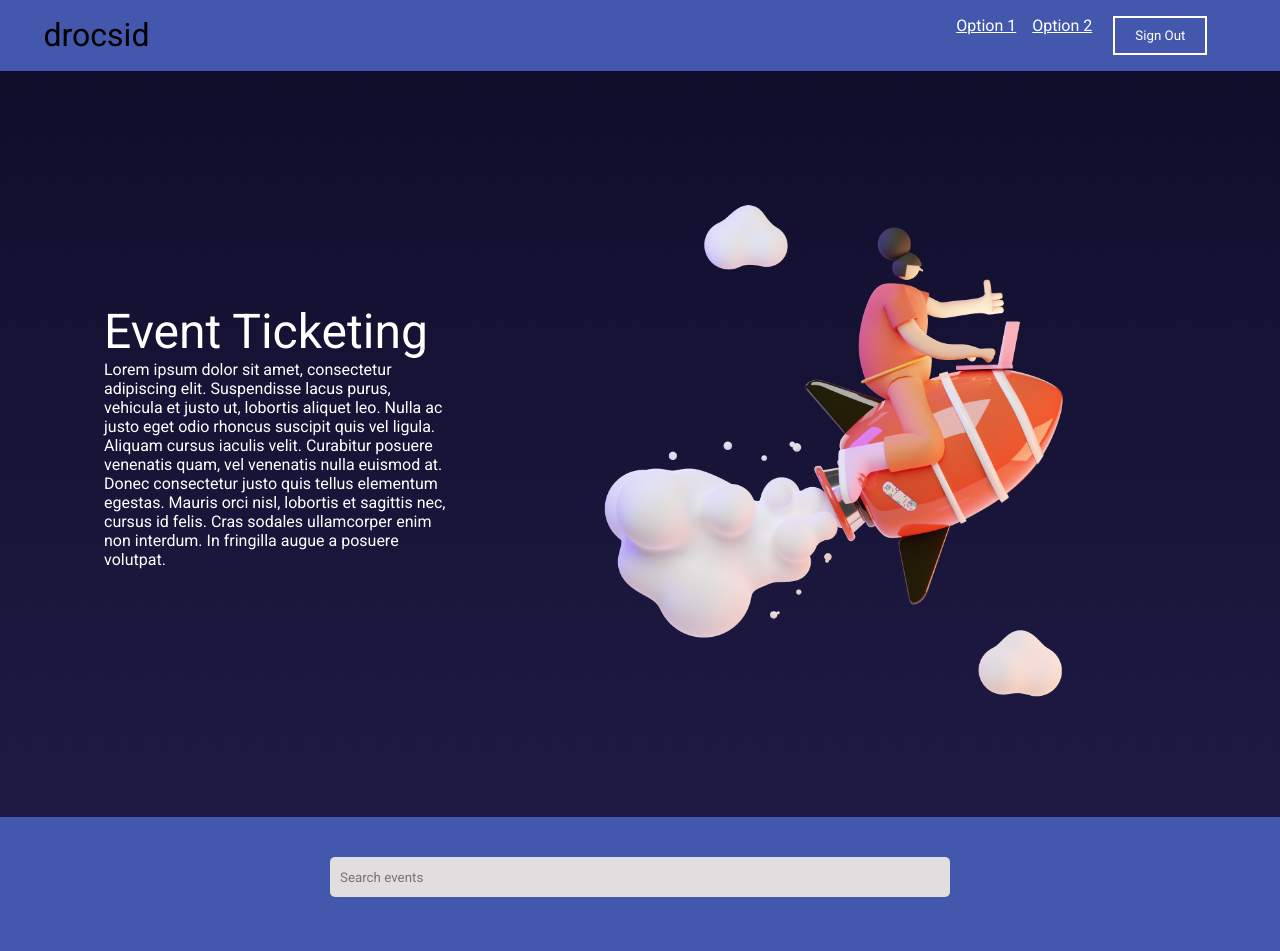
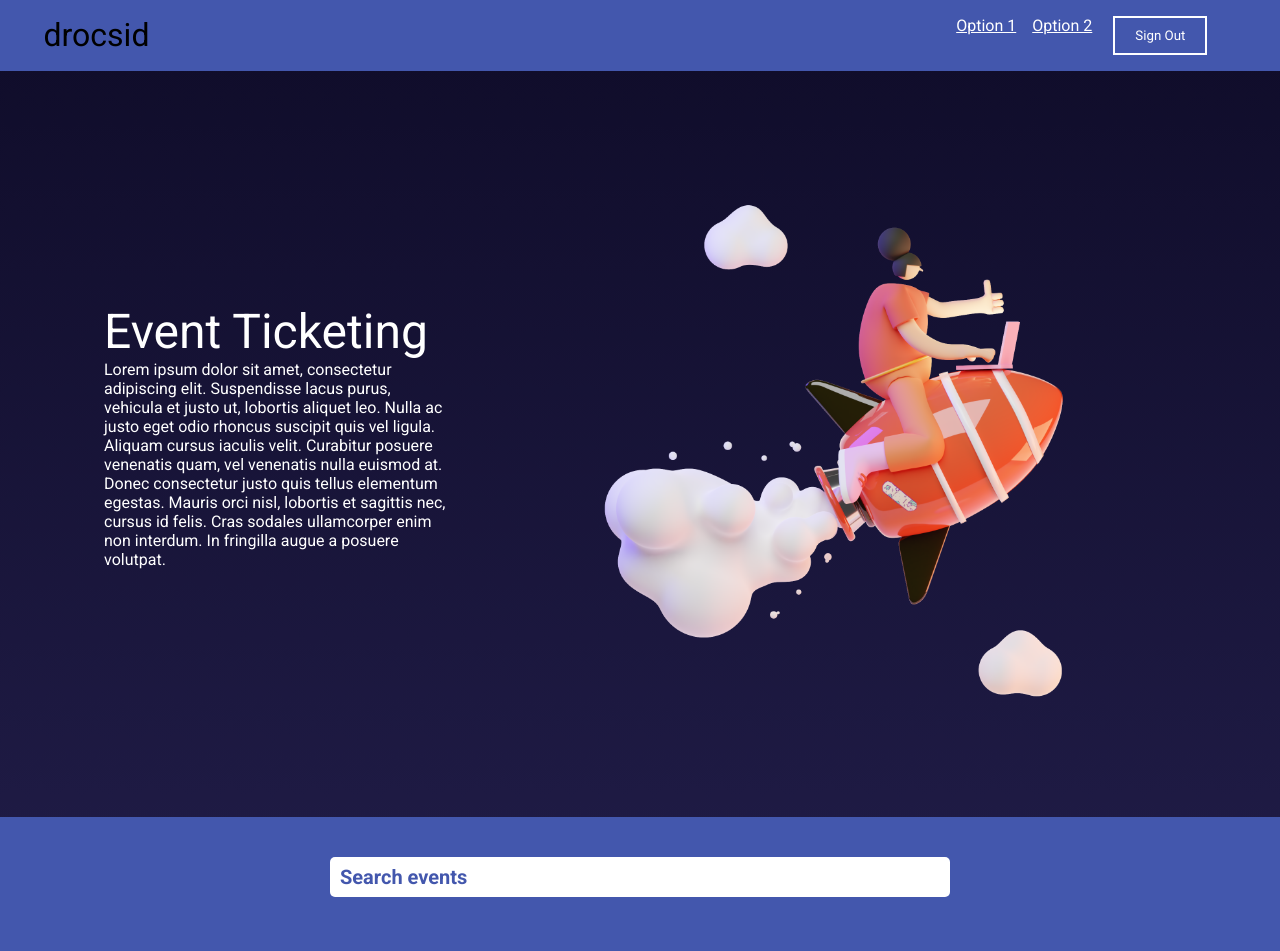
Before and after one commit to MuradSh/Drocsid, a React (Create React App) app in the folder code/drocsid/: page /landing in a window 1280 px wide. Shown: the top 951 px of the page. Built offline with nearby package versions, Linux system fonts and the light colour scheme; no server answers; the database is empty; sample sign-in values are in the browser's storage.

Commit message:
enhance styling for search

```diff
--- a/code/drocsid/src/pages/Landing.css
+++ b/code/drocsid/src/pages/Landing.css
@@ -377,6 +377,16 @@ img {
   width: 50%;
   padding: 10px;
   max-width: 600px;
+  font-size: 20px;
+  color: #4357ad;
+  font-weight: bold;
+  background-color: #ffffff;
+}
+
+.search-input::placeholder {
+  font-size: 20px;
+  color: #4357ad;
+  font-weight: bold;
 }
 
 .search-background {
```
Lines whose indentation alone changed are shown as unchanged.
